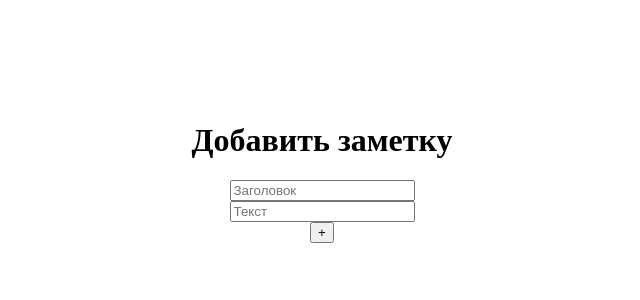
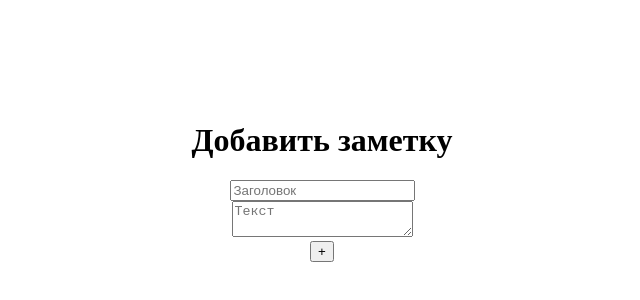
Before and after one commit to Sudarik1/Add-note-to-Astrological-site, a plain HTML site: page index.html in a window 1280 px wide. Shown: the part 78-378 px from the top of the page, without its empty margins (318-958 px from the left). Drawn offline with Linux system fonts and the light colour scheme.

Commit message:
'Textarea'

```diff
--- a/index.html
+++ b/index.html
@@ -15,7 +15,7 @@
                 <input type="text" id="input-field-header" placeholder="Заголовок" required>
             </div>
             <div class="add-note-text">
-                <input type="text" id="input-field-text" placeholder="Текст" required>
+                <textarea type="text" id="input-field-text" placeholder="Текст" required></textarea>
             </div>
             <button type="submit" id="add-note-button">+</button>
         </form>
```
